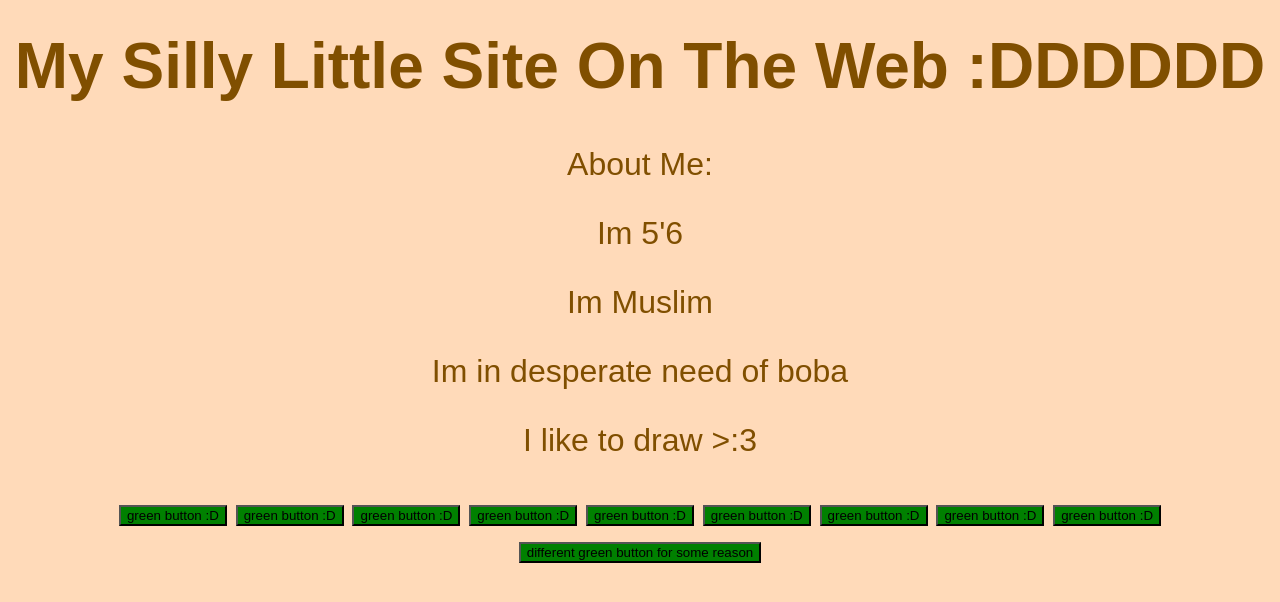
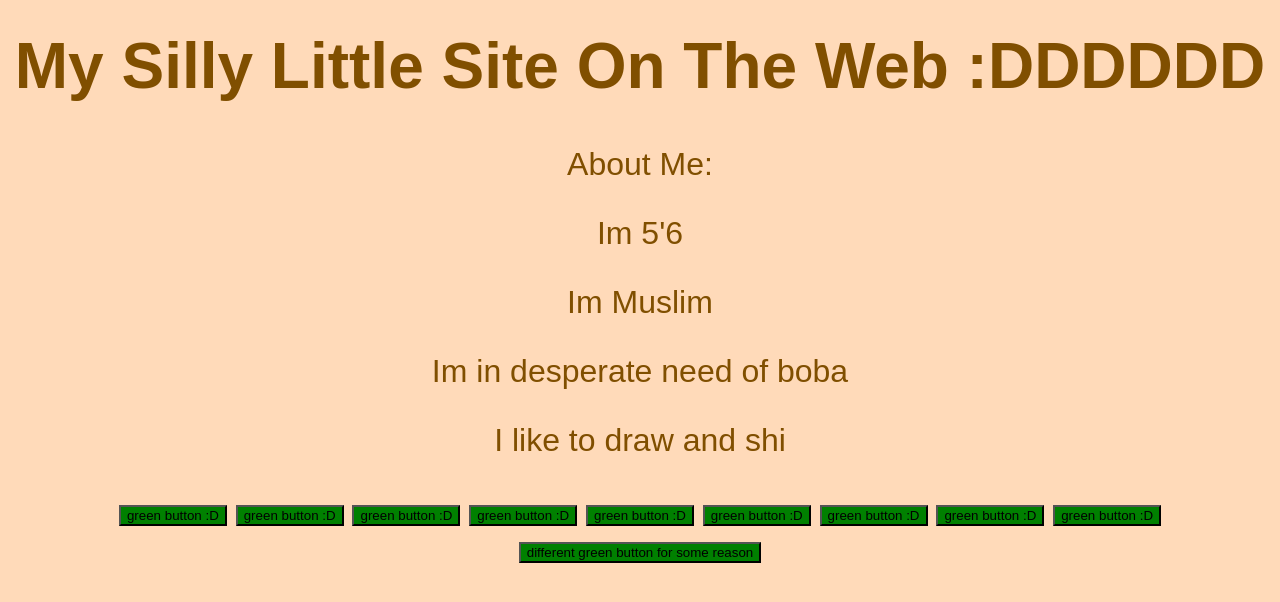
Before and after one commit to birbproductalt/boba-drops-website, a plain HTML site: page index.html in a window 1280 px wide. Shown: the part 180-782 px from the top of the page. Drawn offline with Linux system fonts and the light colour scheme.

Commit message:
Update index.html

```diff
--- a/index.html
+++ b/index.html
@@ -12,7 +12,7 @@
     <p> Im 5'6 </p>
     <p> Im Muslim </p>
     <p> Im in desperate need of boba</p>
-    <p> I like to draw >:3 </p>
+    <p> I like to draw and shi </p>
     <button> green button :D </button>
     <button> green button :D </button>
 <button> green button :D </button>
```
